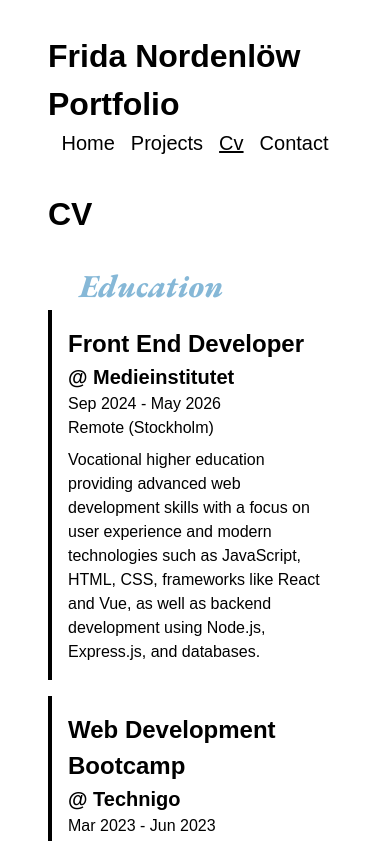
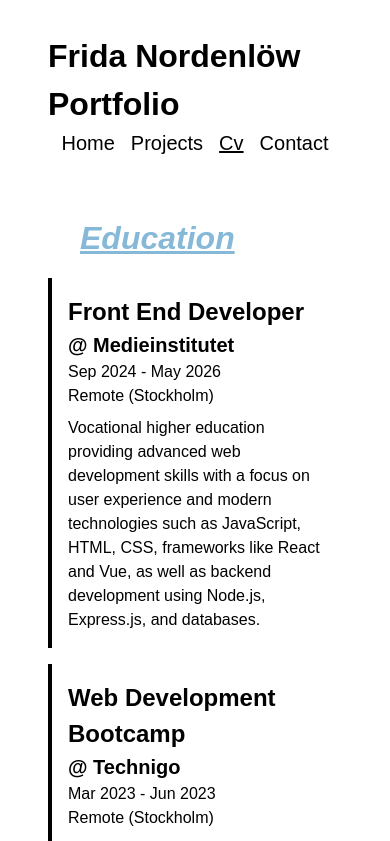
Before and after one commit to fridanordenlow/angular-portfolio, an Angular app: page /cv in a window 390 px wide. Shown: the top 841 px of the page. Built offline with nearby package versions, Linux system fonts and the light colour scheme; a web font is replaced by a local one.

Commit message:
update cv page to use responsive grid layout

```diff
--- a/src/app/pages/cv/cv.component.html
+++ b/src/app/pages/cv/cv.component.html
@@ -1,15 +1,17 @@
-<section class="cv__wrapper">
-  <app-page-header [pageTitle]="'CV'"></app-page-header>
+<section>
+  <!-- <app-page-header [pageTitle]="'CV'"></app-page-header> -->
+  <div class="cv__wrapper">
     <div class="cv__education">
-    <h3 class="cv__heading cv__heading--education">Education</h3>
+      <h2 class="cv__heading cv__heading--education">Education</h2>
       @for (edu of educationSignal(); track edu.id) {
       <app-education-card [education]="edu"></app-education-card>
       }
     </div>
     <div class="cv__jobs">
-    <h3 class="cv__heading cv__heading--jobs">Jobs</h3>
+      <h2 class="cv__heading cv__heading--jobs">Selected Experience</h2>
       @for (job of jobSignal(); track job.id) {
       <app-job-card [job]="job"></app-job-card>
       }
     </div>
+  </div>
 </section>
--- a/src/app/pages/cv/cv.component.scss
+++ b/src/app/pages/cv/cv.component.scss
@@ -2,7 +2,8 @@
 
 .cv {
   &__wrapper {
-    // display: flex;
+    display: grid;
+    grid-template-columns: repeat(auto-fit, minmax(min(350px, 100%), 1fr));
     gap: $space-md;
   }
 
@@ -12,13 +13,14 @@
   }
 
   &__heading {
-    font-family: $secondary-font;
+    // font-family: $secondary-font;
     font-style: italic;
     font-size: $font-size-heading-sm;
-    font-weight: $fw-black;
+    font-weight: $fw-bold;
     color: $blue;
     padding-left: $space-lg;
-    // text-decoration: underline;
+    padding-bottom: $space-sm;
+    text-decoration: underline;
   }
   &__heading--education {
     color: $blue;
```
Lines whose indentation alone changed are shown as unchanged.
